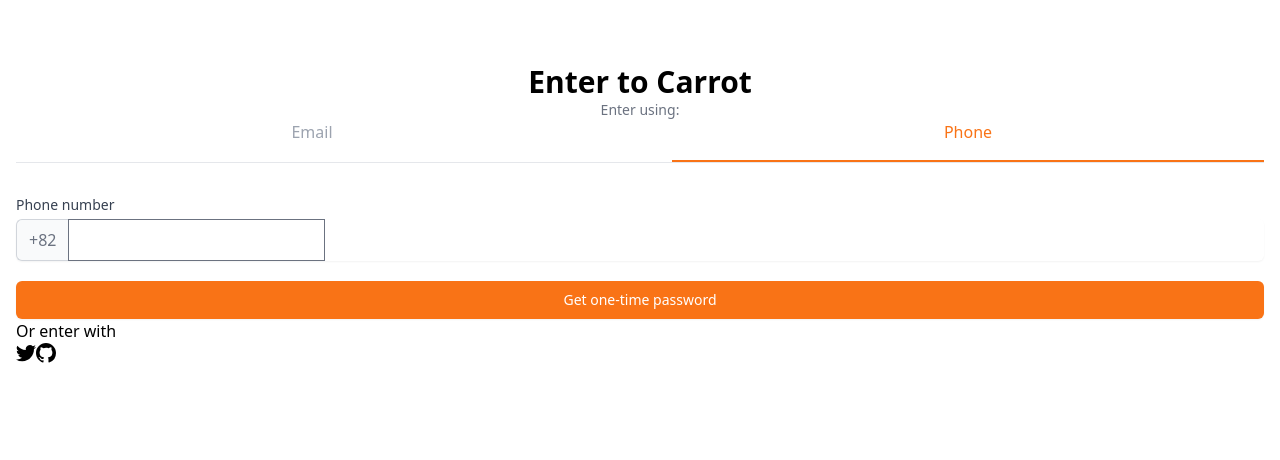
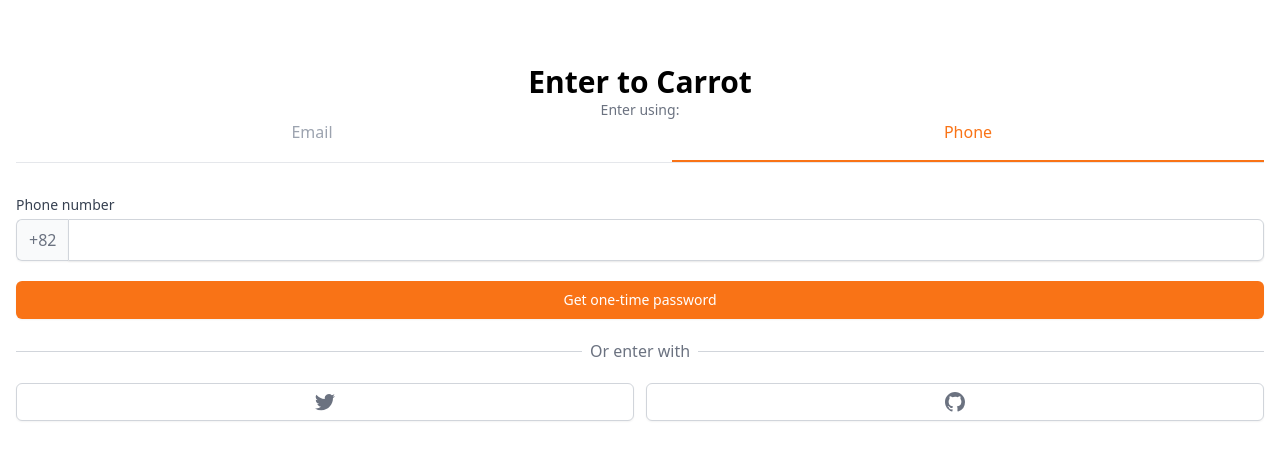
Before and after one commit to yongwoo-jeong/carrot-market, a Next.js app: page /enter in a window 1280 px wide. Both pictures are taken after a click on the button "Phone". Shown: the top 460 px of the page. Built offline with nearby package versions, Linux system fonts and the light colour scheme.

Commit message:
feat: Auth button done

```diff
--- a/pages/enter.tsx
+++ b/pages/enter.tsx
@@ -57,7 +57,11 @@
                 <span className="flex select-none items-center justify-center rounded-l-md border border-r-0 border-gray-300 bg-gray-50 px-3 text-gray-500">
                   +82
                 </span>
-                <input type="number" required />
+                <input
+                  className="w-full appearance-none rounded-md rounded-l-none border border-gray-300 px-3 py-2 placeholder-gray-400 shadow-sm focus:border-orange-500 focus:outline-none focus:ring-orange-500"
+                  type="number"
+                  required
+                />
               </div>
             ) : null}
           </div>
@@ -66,15 +70,15 @@
             {method === "phone" ? "Get one-time password" : null}
           </button>
         </form>
-        <div>
-          <div>
-            <div />
-            <div>
-              <span>Or enter with</span>
+        <div className="mt-8">
+          <div className="relative">
+            <div className="absolute w-full border-t border-gray-300" />
+            <div className="relative -top-3 text-center">
+              <span className="bg-white px-2 text-gray-500">Or enter with</span>
             </div>
           </div>
-          <div>
-            <button>
+          <div className="mt-2 grid grid-cols-2 gap-3">
+            <button className="flex items-center justify-center rounded-md border border-gray-300 bg-white py-2 px-4 text-sm font-medium text-gray-500 shadow-sm hover:bg-gray-50">
               <svg
                 className="h-5 w-5"
                 aria-hidden="true"
@@ -84,7 +88,7 @@
                 <path d="M6.29 18.251c7.547 0 11.675-6.253 11.675-11.675 0-.178 0-.355-.012-.53A8.348 8.348 0 0020 3.92a8.19 8.19 0 01-2.357.646 4.118 4.118 0 001.804-2.27 8.224 8.224 0 01-2.605.996 4.107 4.107 0 00-6.993 3.743 11.65 11.65 0 01-8.457-4.287 4.106 4.106 0 001.27 5.477A4.073 4.073 0 01.8 7.713v.052a4.105 4.105 0 003.292 4.022 4.095 4.095 0 01-1.853.07 4.108 4.108 0 003.834 2.85A8.233 8.233 0 010 16.407a11.616 11.616 0 006.29 1.84" />
               </svg>
             </button>
-            <button>
+            <button className="flex items-center justify-center rounded-md border border-gray-300 bg-white py-2 px-4 text-sm font-medium text-gray-500 shadow-sm hover:bg-gray-50">
               <svg
                 className="h-5 w-5"
                 aria-hidden="true"
```
